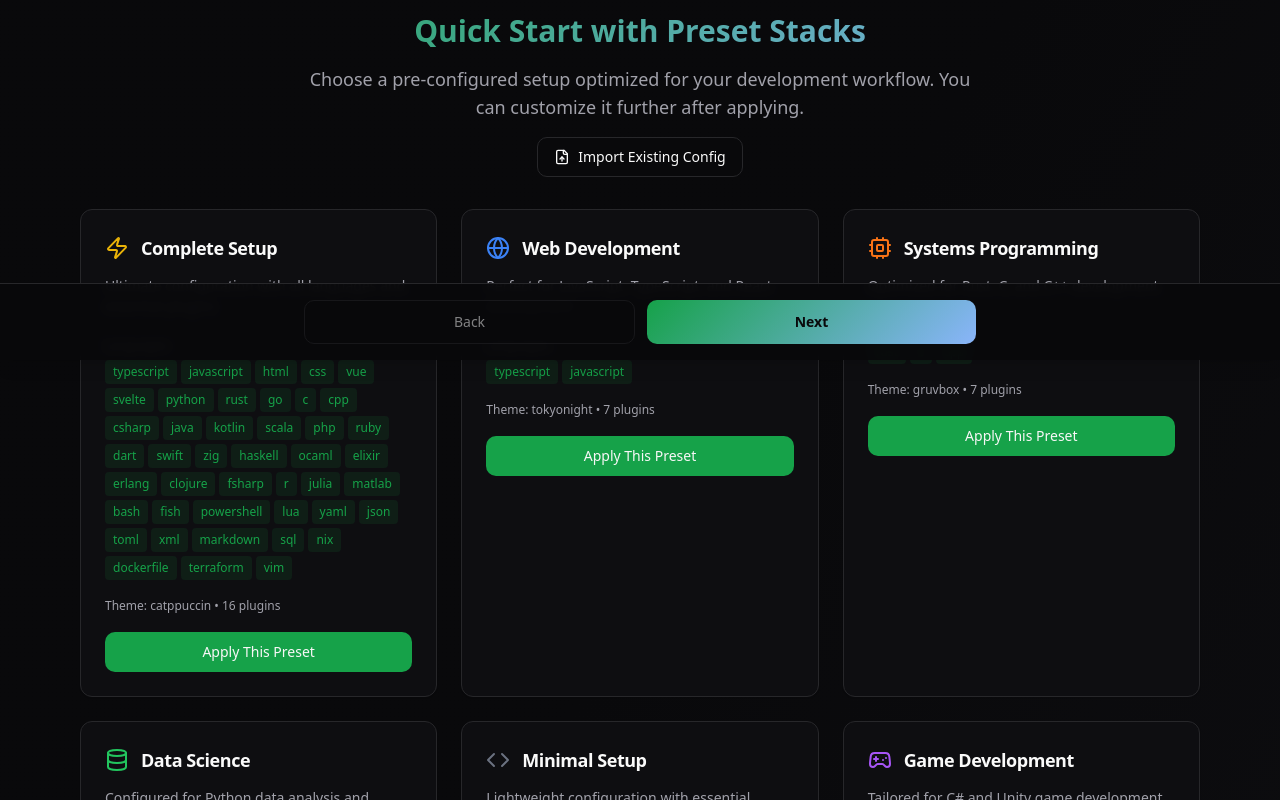
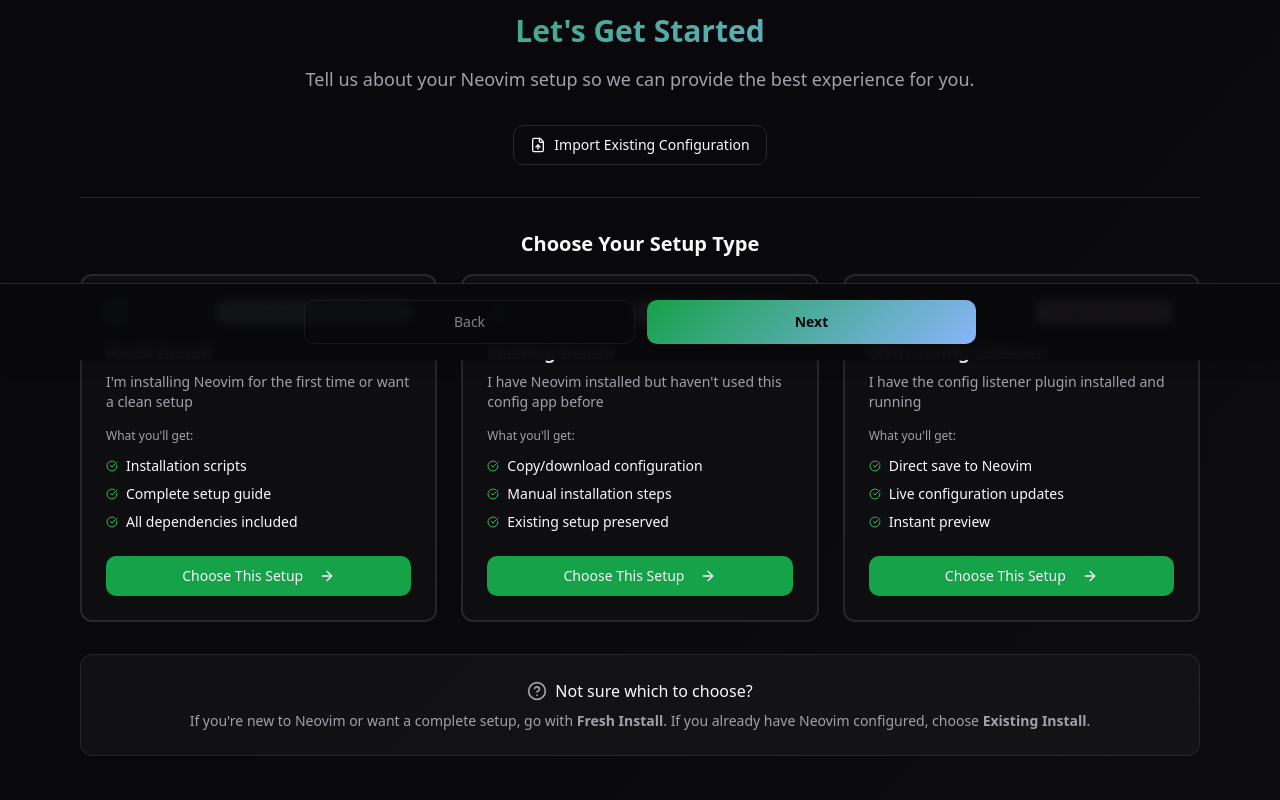
Before and after one commit to justinloveless/nvim-config-forge, a React (Vite) app: page / in a window 1280 px wide. Shown: the part 440-1240 px from the top of the page. Built offline with nearby package versions, Linux system fonts and the light colour scheme.

Commit message:
Refactor generate page layout

```diff
--- a/src/components/GenerateActions.tsx
+++ b/src/components/GenerateActions.tsx
@@ -14,16 +14,12 @@ import {
   Save,
   Monitor,
   Package,
-  Stethoscope,
   FileText,
   FolderOpen,
-  Settings,
   RefreshCw
 } from 'lucide-react';
 import { cn } from '@/lib/utils';
 import { toast } from '@/hooks/use-toast';
-import { ConfigImporter } from './ConfigImporter';
-import { HealthCheckAnalyzer } from './HealthCheckAnalyzer';
 import { InstallerScripts } from './InstallerScripts';
 
 interface GenerateActionsProps {
@@ -65,18 +61,6 @@ const ACTION_CATEGORIES: ActionCategory[] = [
     title: 'Installation Scripts',
     description: 'Automated installer scripts for Neovim and configuration',
     icon: <Package className="w-5 h-5" />
-  },
-  {
-    id: 'health-check',
-    title: 'Health Check',
-    description: 'Analyze and troubleshoot your Neovim installation',
-    icon: <Stethoscope className="w-5 h-5" />
-  },
-  {
-    id: 'import-config',
-    title: 'Import Config',
-    description: 'Import existing Neovim configuration',
-    icon: <Settings className="w-5 h-5" />
   }
 ];
 
@@ -93,7 +77,21 @@ export const GenerateActions: React.FC<GenerateActionsProps> = ({
   onImportConfig,
   onTestConnection
 }) => {
-  const [selectedCategory, setSelectedCategory] = useState('save-nvim');
+  // Determine the default category based on setup type
+  const getDefaultCategory = () => {
+    switch (config.setupType) {
+      case 'fresh':
+        return 'install-scripts';
+      case 'existing-no-listener':
+        return 'copy-download';
+      case 'existing-with-listener':
+        return 'save-nvim';
+      default:
+        return 'copy-download';
+    }
+  };
+
+  const [selectedCategory, setSelectedCategory] = useState(getDefaultCategory());
 
   const renderSaveToNvim = () => {
     // Check if user is on mobile
@@ -313,32 +311,6 @@ export const GenerateActions: React.FC<GenerateActionsProps> = ({
     </div>
   );
 
-  const renderHealthCheck = () => (
-    <div className="space-y-6">
-      <div className="text-center space-y-2">
-        <h3 className="text-lg font-semibold">Health Check Analysis</h3>
-        <p className="text-muted-foreground">
-          Paste your Neovim :checkhealth output to analyze potential issues
-        </p>
-      </div>
-
-      <HealthCheckAnalyzer />
-    </div>
-  );
-
-  const renderImportConfig = () => (
-    <div className="space-y-6">
-      <div className="text-center space-y-2">
-        <h3 className="text-lg font-semibold">Import Existing Configuration</h3>
-        <p className="text-muted-foreground">
-          Upload or paste your existing init.lua to import settings
-        </p>
-      </div>
-
-      <ConfigImporter onImportConfig={onImportConfig} />
-    </div>
-  );
-
   const renderCurrentCategory = () => {
     switch (selectedCategory) {
       case 'save-nvim':
@@ -347,12 +319,8 @@ export const GenerateActions: React.FC<GenerateActionsProps> = ({
         return renderCopyDownload();
       case 'install-scripts':
         return renderInstallScripts();
-      case 'health-check':
-        return renderHealthCheck();
-      case 'import-config':
-        return renderImportConfig();
       default:
-        return renderSaveToNvim();
+        return renderCopyDownload();
     }
   };
 
@@ -364,7 +332,7 @@ export const GenerateActions: React.FC<GenerateActionsProps> = ({
           Configuration Ready
         </h2>
         <p className="text-lg text-muted-foreground max-w-2xl mx-auto">
-          Your Neovim configuration has been generated. Choose how you'd like to proceed.
+          Your Neovim configuration has been generated. Choose how you'd like to proceed based on your setup.
         </p>
       </div>
 
--- /dev/null
+++ b/src/components/SetupQuestions.tsx
@@ -0,0 +1,176 @@
+import React from 'react';
+import { Card, CardContent, CardHeader, CardTitle } from '@/components/ui/card';
+import { Button } from '@/components/ui/button';
+import { Badge } from '@/components/ui/badge';
+import { Separator } from '@/components/ui/separator';
+import {
+  Monitor,
+  Download,
+  Package,
+  CheckCircle,
+  HelpCircle,
+  FileUp,
+  ArrowRight
+} from 'lucide-react';
+import { ConfigImporter } from './ConfigImporter';
+
+interface SetupQuestionsProps {
+  onSetupChoice: (setupType: 'fresh' | 'existing-no-listener' | 'existing-with-listener', hasConfigListener: boolean) => void;
+  onImportConfig: (config: any) => void;
+}
+
+export const SetupQuestions: React.FC<SetupQuestionsProps> = ({
+  onSetupChoice,
+  onImportConfig
+}) => {
+  const [showImporter, setShowImporter] = React.useState(false);
+
+  const setupOptions = [
+    {
+      id: 'fresh',
+      type: 'fresh' as const,
+      title: 'Fresh Install',
+      description: 'I\'m installing Neovim for the first time or want a clean setup',
+      icon: <Package className="w-6 h-6" />,
+      color: 'text-green-500',
+      badge: 'Recommended for beginners',
+      badgeColor: 'bg-green-100 text-green-700',
+      features: ['Installation scripts', 'Complete setup guide', 'All dependencies included'],
+      hasConfigListener: false
+    },
+    {
+      id: 'existing-no-listener',
+      type: 'existing-no-listener' as const,
+      title: 'Existing Install',
+      description: 'I have Neovim installed but haven\'t used this config app before',
+      icon: <Download className="w-6 h-6" />,
+      color: 'text-blue-500',
+      badge: 'Manual setup required',
+      badgeColor: 'bg-blue-100 text-blue-700',
+      features: ['Copy/download configuration', 'Manual installation steps', 'Existing setup preserved'],
+      hasConfigListener: false
+    },
+    {
+      id: 'existing-with-listener',
+      type: 'existing-with-listener' as const,
+      title: 'With Config Listener',
+      description: 'I have the config listener plugin installed and running',
+      icon: <Monitor className="w-6 h-6" />,
+      color: 'text-purple-500',
+      badge: 'Direct save enabled',
+      badgeColor: 'bg-purple-100 text-purple-700',
+      features: ['Direct save to Neovim', 'Live configuration updates', 'Instant preview'],
+      hasConfigListener: true
+    }
+  ];
+
+  return (
+    <div className="space-y-8">
+      <div className="text-center space-y-4">
+        <h2 className="text-3xl font-bold bg-gradient-primary bg-clip-text text-transparent">
+          Let's Get Started
+        </h2>
+        <p className="text-lg text-muted-foreground max-w-2xl mx-auto">
+          Tell us about your Neovim setup so we can provide the best experience for you.
+        </p>
+      </div>
+
+      {/* Import Option */}
+      <div className="text-center">
+        <Button
+          onClick={() => setShowImporter(!showImporter)}
+          variant="outline"
+          className="flex items-center gap-2 mx-auto"
+        >
+          <FileUp className="w-4 h-4" />
+          {showImporter ? 'Hide Import Options' : 'Import Existing Configuration'}
+        </Button>
+
+        {showImporter && (
+          <Card className="mt-6">
+            <CardHeader>
+              <CardTitle className="flex items-center gap-2 justify-center">
+                <FileUp className="w-5 h-5" />
+                Import Your Existing Configuration
+              </CardTitle>
+            </CardHeader>
+            <CardContent>
+              <ConfigImporter onImportConfig={onImportConfig} />
+            </CardContent>
+          </Card>
+        )}
+      </div>
+
+      <Separator />
+
+      {/* Setup Options */}
+      <div className="space-y-4">
+        <h3 className="text-xl font-semibold text-center">
+          Choose Your Setup Type
+        </h3>
+
+        <div className="grid grid-cols-1 md:grid-cols-3 gap-6">
+          {setupOptions.map((option) => (
+            <Card
+              key={option.id}
+              className="hover:shadow-lg transition-all cursor-pointer group border-2 hover:border-primary/30"
+            >
+              <CardHeader className="pb-4">
+                <div className="flex items-center justify-between mb-2">
+                  <div className={`${option.color}`}>
+                    {option.icon}
+                  </div>
+                  <Badge className={option.badgeColor}>
+                    {option.badge}
+                  </Badge>
+                </div>
+                <CardTitle className="text-lg">{option.title}</CardTitle>
+                <p className="text-sm text-muted-foreground">{option.description}</p>
+              </CardHeader>
+
+              <CardContent className="pt-0">
+                <div className="space-y-3 mb-6">
+                  <div className="text-xs font-medium text-muted-foreground">
+                    What you'll get:
+                  </div>
+                  <ul className="space-y-2">
+                    {option.features.map((feature, index) => (
+                      <li key={index} className="flex items-center gap-2 text-sm">
+                        <CheckCircle className="w-3 h-3 text-green-500 flex-shrink-0" />
+                        {feature}
+                      </li>
+                    ))}
+                  </ul>
+                </div>
+
+                <Button
+                  onClick={() => onSetupChoice(option.type, option.hasConfigListener)}
+                  className="w-full group-hover:bg-primary/90"
+                >
+                  Choose This Setup
+                  <ArrowRight className="w-4 h-4 ml-2" />
+                </Button>
+              </CardContent>
+            </Card>
+          ))}
+        </div>
+      </div>
+
+      {/* Help Section */}
+      <div className="text-center">
+        <Card className="bg-muted/30">
+          <CardContent className="pt-6">
+            <div className="flex items-center justify-center gap-2 mb-2">
+              <HelpCircle className="w-5 h-5 text-muted-foreground" />
+              <span className="font-medium">Not sure which to choose?</span>
+            </div>
+            <p className="text-sm text-muted-foreground">
+              If you're new to Neovim or want a complete setup, go with <strong>Fresh Install</strong>.
+              If you already have Neovim configured, choose <strong>Existing Install</strong>.
+            </p>
+          </CardContent>
+        </Card>
+      </div>
+    </div>
+  );
+};
--- a/src/pages/Index.tsx
+++ b/src/pages/Index.tsx
@@ -20,6 +20,7 @@ import { ConfigImporter } from '@/components/ConfigImporter';
 import { BuyMeCoffeeButton } from '@/components/BuyMeCoffeeButton';
 import { GenerateActions } from '@/components/GenerateActions';
 import { PluginWizardStep } from '@/components/PluginWizardStep';
+import { SetupQuestions } from '@/components/SetupQuestions';
 import { ThemeToggle } from '@/components/ThemeToggle';
 import { useTheme } from '@/contexts/ThemeContext';
 import { connectDirectory, writeToConnectedDirectory, hasDirectoryConnection } from '@/utils/dirHandleStore';
@@ -42,9 +43,12 @@ interface NvimConfig {
   nvimListenerEnabled?: boolean;
   nvimListenerPort?: number;
   nvimListenerToken?: string;
+  setupType?: 'fresh' | 'existing-no-listener' | 'existing-with-listener';
+  hasConfigListener?: boolean;
 }
 
 const STEPS = [
+  'Setup',
   'Quick Start',
   'Languages',
   'Theme',
@@ -158,7 +162,9 @@ const Index = () => {
     downloadDir: '',
     nvimListenerEnabled: false,
     nvimListenerPort: 45831,
-    nvimListenerToken: ''
+    nvimListenerToken: '',
+    setupType: 'fresh',
+    hasConfigListener: false
   });
   const [generatedConfig, setGeneratedConfig] = useState<string>('');
   const [copied, setCopied] = useState(false);
@@ -227,7 +233,9 @@ const Index = () => {
       downloadDir: '',
       nvimListenerEnabled: false,
       nvimListenerPort: 45831,
-      nvimListenerToken: ''
+      nvimListenerToken: '',
+      setupType: 'fresh',
+      hasConfigListener: false
     };
 
     const newConfig: NvimConfig = {
@@ -568,14 +576,30 @@ const Index = () => {
     }
   };
 
+  const handleSetupChoice = (setupType: 'fresh' | 'existing-no-listener' | 'existing-with-listener', hasConfigListener: boolean) => {
+    const updatedConfig = {
+      ...config,
+      setupType,
+      hasConfigListener,
+      nvimListenerEnabled: hasConfigListener
+    };
+    setConfig(updatedConfig);
+    setCurrentStep(1);
+    updateURL(1, updatedConfig);
+    toast({
+      title: "Setup Configured!",
+      description: `Selected ${setupType.replace('-', ' ')} setup.`,
+    });
+  };
+
   const handleApplyPreset = (preset: any) => {
     const presetWithDefaults = {
       ...preset,
       settingsConfig: preset.settingsConfig || getDefaultSettingsConfig()
     };
     setConfig(presetWithDefaults);
-    setCurrentStep(1);
-    updateURL(1, presetWithDefaults);
+    setCurrentStep(2);
+    updateURL(2, presetWithDefaults);
     toast({
       title: "Preset Applied!",
       description: "You can now customize this configuration further.",
@@ -588,8 +612,8 @@ const Index = () => {
       settingsConfig: importedConfig.settingsConfig || getDefaultSettingsConfig()
     };
     setConfig(configWithDefaults);
-    setCurrentStep(1);
-    updateURL(1, configWithDefaults);
+    setCurrentStep(2);
+    updateURL(2, configWithDefaults);
     toast({
       title: "Configuration Imported!",
       description: "Your existing configuration has been loaded. You can now customize it further.",
@@ -598,12 +622,13 @@ const Index = () => {
 
   const canProceed = () => {
     switch (currentStep) {
-      case 0: return true; // Quick start step
-      case 1: return config.languages.length > 0; // Languages step
-      case 2: return true; // Theme is optional (can skip)
-      case 3: return true; // Plugins are optional
-      case 4: return true; // Settings are optional
-      case 5: return true; // Keymaps are optional
+      case 0: return config.setupType !== undefined; // Setup step
+      case 1: return true; // Quick start step
+      case 2: return config.languages.length > 0; // Languages step
+      case 3: return true; // Theme is optional (can skip)
+      case 4: return true; // Plugins are optional
+      case 5: return true; // Settings are optional
+      case 6: return true; // Keymaps are optional
       default: return true;
     }
   };
@@ -612,9 +637,16 @@ const Index = () => {
     switch (currentStep) {
       case 0:
         return (
-          <PresetStacks onApplyPreset={handleApplyPreset} onImportConfig={handleImportConfig} />
+          <SetupQuestions
+            onSetupChoice={handleSetupChoice}
+            onImportConfig={handleImportConfig}
+          />
         );
       case 1:
+        return (
+          <PresetStacks onApplyPreset={handleApplyPreset} />
+        );
+      case 2:
         return (
           <WizardStep
             title="Select Programming Languages"
@@ -625,7 +657,7 @@ const Index = () => {
             multiSelect={true}
           />
         );
-      case 2:
+      case 3:
         return (
           <WizardStep
             title="Choose Your Theme"
@@ -637,7 +669,7 @@ const Index = () => {
             showThemePreviews={true}
           />
         );
-      case 3:
+      case 4:
         return (
           <PluginWizardStep
             title="Essential Plugins"
@@ -649,7 +681,7 @@ const Index = () => {
             onCustomPluginAdd={handleCustomPluginAdd}
           />
         );
-      case 4:
+      case 5:
         return (
           <ModernSettings
             settings={config.settingsConfig || getDefaultSettingsConfig()}
@@ -662,7 +694,7 @@ const Index = () => {
             } : undefined}
           />
         );
-      case 5:
+      case 6:
         return (
           <ModernKeymaps
             leaderKey={config.leaderKey}
@@ -673,7 +705,7 @@ const Index = () => {
             onBatchKeymapChange={handleBatchKeymapChange}
           />
         );
-      case 6:
+      case 7:
         return (
           <GenerateActions
             config={config}
```
